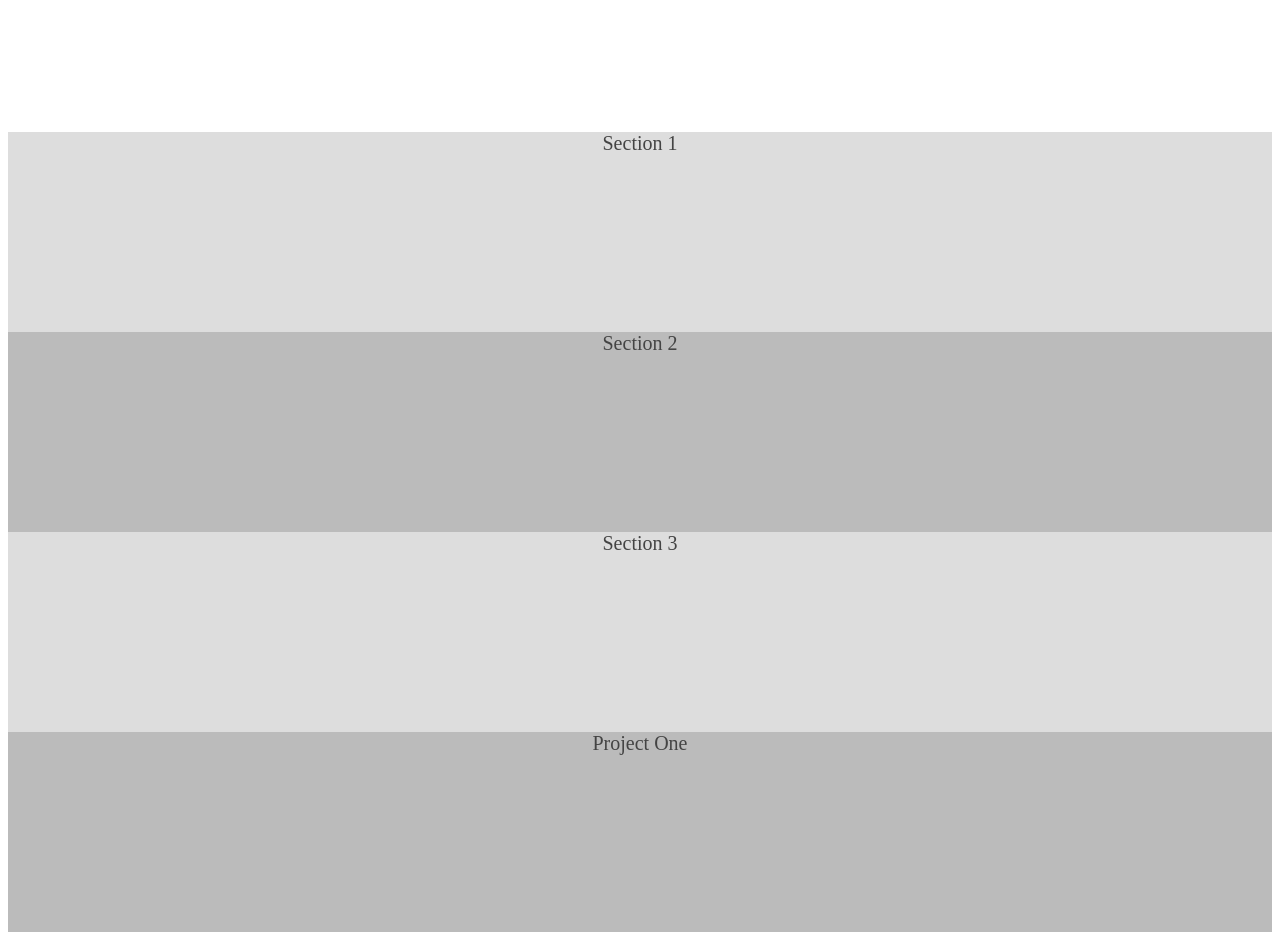
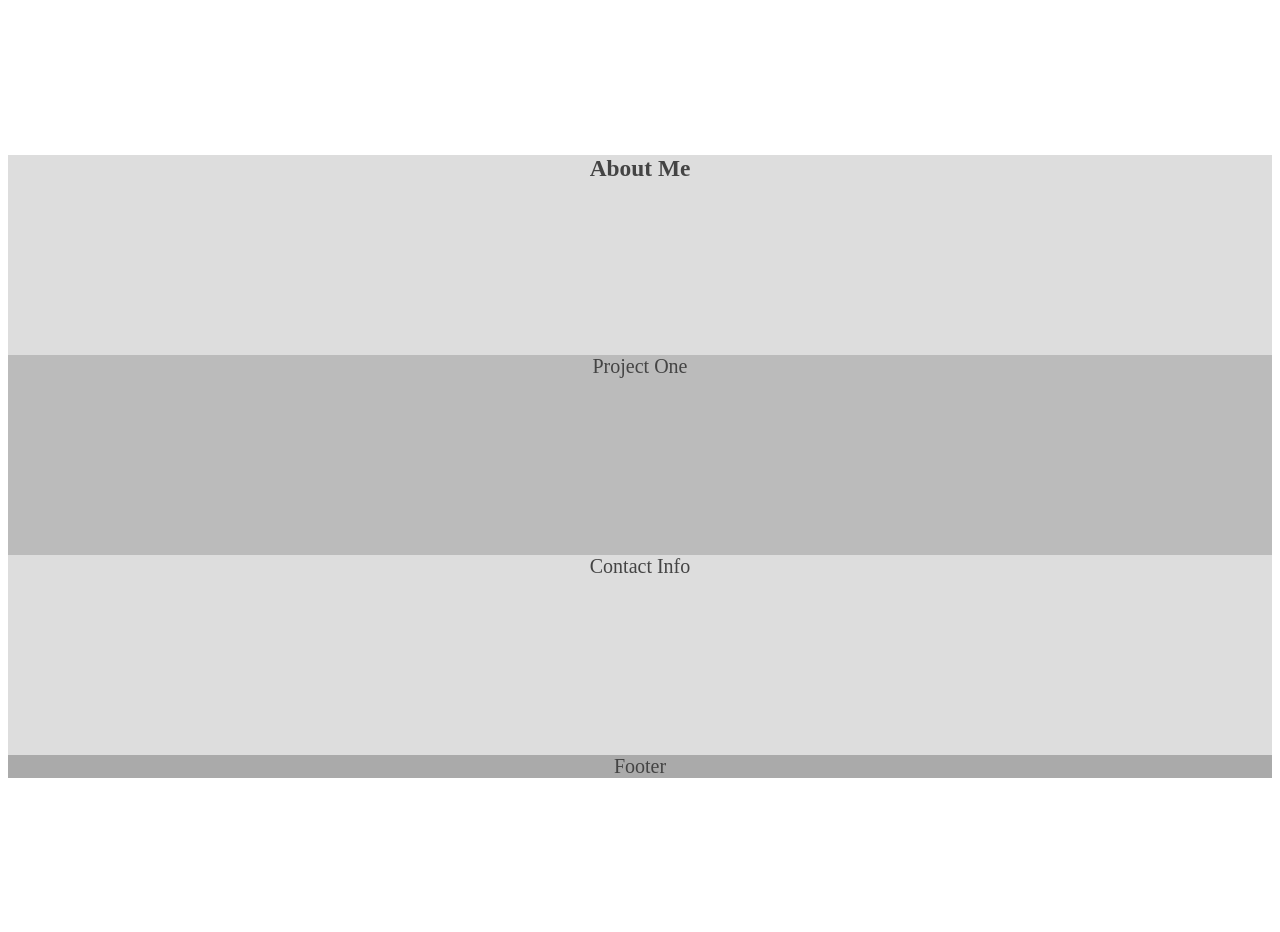
Before and after one commit to austinws/Portfolio-Wireframes, a plain HTML site: page index.html in a window 1280 px wide. Shown: the part 280-1212 px from the top of the page. After the commit the page ends 1066 px from the top, so only its background shows below. Drawn offline with Linux system fonts and the light colour scheme.

Commit message:
simplified html

```diff
--- a/index.html
+++ b/index.html
@@ -13,15 +13,7 @@
         </header>
 
         <section>
-            Section 1
-        </section>
-
-        <section>
-            Section 2
-        </section>
-
-        <section>
-            Section 3
+            <h3>About Me</h3>
         </section>
 
         <section>
```
